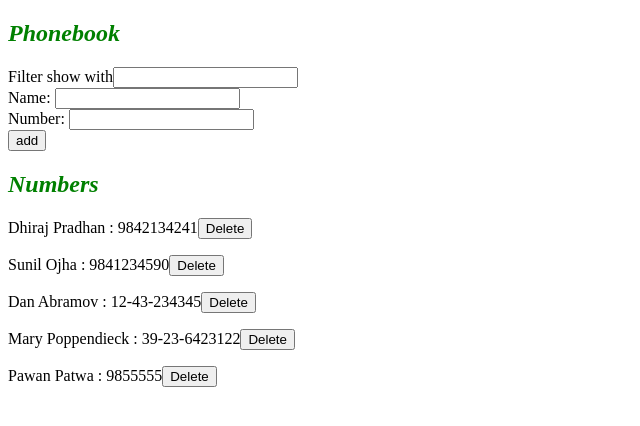
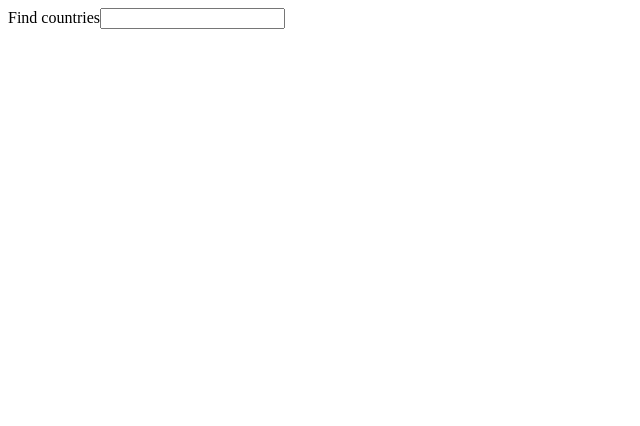
Before and after one commit to dpr4dhan/fullstackopen, a React (Vite) app: page / in a window 1280 px wide. Shown: the top 426 px of the page, without its empty margins (0-640 px from the left). Built offline with nearby package versions, Linux system fonts and the light colour scheme; data requests are answered from the project's data file.

Commit message:
#feat: - countries api integration - weather api integration of a single country's capital - used useEffect

```diff
--- a/src/App.jsx
+++ b/src/App.jsx
@@ -1,151 +1,78 @@
-import {useEffect, useState} from 'react'
-import personService from '/src/services/personService.js';
+import {useEffect, useState} from "react";
+import countryService from "./services/countryService.js";
 import Notification from "./components/Notification.jsx";
-
-const Person = ({person, handleDeletion}) => {
-    return (
-        <>
-            <p key={person.id}> {person.name} : {person.number}
-                <button onClick={handleDeletion}>Delete</button>
-            </p>
-
-        </>
-    )
-}
-
-const Filter = ({filter, onChangeHandler}) => {
-    return (<div>
-        Filter show with
-        <input value={filter} onChange={onChangeHandler}/>
-            </div>);
-}
-
-const PersonForm = ({name, onChangeNameHandler, number, onChangeNumberHandler, submissionHandler}) => {
-    return (
-        <form onSubmit={submissionHandler}>
-            <div>
-                Name: <input value={name} onChange={onChangeNameHandler}/>
-            </div>
-            <div>
-                Number: <input value={number} onChange={onChangeNumberHandler}/>
-            </div>
-            <div>
-                <button type="submit">add</button>
-            </div>
-        </form>
-    )
-}
-
+import Weather from "./components/Weather.jsx";
+import Country from "./components/Country.jsx";
 
 const App = () => {
-    const [persons, setPersons] = useState([])
-    const [newName, setNewName] = useState('')
-    const [newNumber, setNewNumber] = useState('')
-    const [filter, setFilter] = useState('')
-    const [errorMessage, setErrorMessage] = useState('');
-    const [successMessage, setSuccessMessage] = useState('');
-
+    const [filterCountry, setFilterCountry] = useState('')
+    const [countries, setCountries] = useState(null);
+    const [country, setCountry] = useState(null);
+    const [countryWeather, setCountryWeather] = useState(null)
+    const [errorMessage, setErrorMessage] = useState(null);
 
     useEffect(() => {
-        personService.getAll()
-            .then(fetchedPersons => setPersons(fetchedPersons))
-            .catch(err => console.log("Failed", err));
-    }, []);
-
-    const nameChangeHandler = (e) => setNewName(e.target.value)
-    const numberChangeHandler = (e) => setNewNumber(e.target.value)
-
-    const handleSubmission =  (e) => {
-        e.preventDefault();
-
-        const alreadyExists = persons.filter((person) => person.name === newName);
-
-        if(alreadyExists.length > 0){
-            if(confirm(`${newName} is already in the phonebook, replace the old number with new one?`)){
-                const updatedPerson = {
-                    name: newName,
-                    number: newNumber,
-                    id: alreadyExists[0].id
-                }
-                personService.updatePerson(alreadyExists[0].id, updatedPerson)
-                    .then(data =>  {
-                        const newPersonList = persons.map((person) => {
-                            console.log(person);
-                            if(person.id === data.id){
-                                person.number = data.number;
-                            }
-                            return person;
-                        })
-                        setPersons(newPersonList);
-                        setNewName('');
-                        setNewNumber('');
-                        setErrorMessage('');
-                        setSuccessMessage('Number Updated successfully');
-                    })
-                    .catch(err => setErrorMessage(`Record has already been deleted: ${err}`));
-
-            }else{
-                return false;
-            }
-            return false;
+        if(filterCountry){
+            countryService.getCountries(filterCountry)
+                .then(countries => {
+                    const filteredCountry = countries.filter((country) => {
+                       return country.name.common.toLowerCase().startsWith(filterCountry.toLowerCase());
+                    });
+                    if(filteredCountry.length > 10){
+                        setErrorMessage('Too many matches, be more specific');
+                        setCountries(null);
+                        setCountry(null)
+                    }
+                    else if(filteredCountry.length === 1){
+                        setCountry(filteredCountry[0]);
+                        setErrorMessage(null);
+                        setCountries(null);
+                        setCountryWeather(null);
+                    }
+                    else{
+                        setErrorMessage(null);
+                        setCountries(filteredCountry);
+                        setCountry(null)
+                        setCountryWeather(null)
+                    }
+                });
         }
 
-        const newPerson = {name: newName, number: newNumber, id: persons.length + 1};
-        personService.addNew(newPerson)
-            .then(data => {
-                setErrorMessage('');
-                setSuccessMessage('New contact added successfully');
-                return setPersons([
-                         ...persons,
-                        data
-                ])
-            })
-            .catch(err => setErrorMessage(`Error occurred: ${err}`));
-        setNewName('');
-        setNewNumber('');
+    }, [filterCountry]);
+
+    useEffect(() => {
+        if(country){
+            countryService.getWeather(country.capital[0])
+                .then(weather => {
+                    console.log('weather',weather);
+                    setCountryWeather(weather);
+                })
+                .catch(err => <Notification message={err} type="error" /> )
+        }else{
+            setCountryWeather(null);
+        }
+    }, [country]);
+
+    const handleShow = (country) => {
+        setCountry(country);
+        setCountries(null);
+        setErrorMessage(null);
     }
-
-    const handleDeletionOf= (id) => {
-        const selectedPerson = persons.find((person) => person.id === id);
-        console.log(selectedPerson);
-        if(confirm(`Delete ${selectedPerson.name}`)){
-            personService.deletePerson(id)
-                .then(response => {
-                    console.log(response);
-                    const newPersonList = persons.filter((person) => person.id !== id);
-                    setPersons(newPersonList);
-                    setErrorMessage('');
-                    setSuccessMessage('Contact record deleted successfully');
-                }).catch(err => setErrorMessage(`Record has already been deleted: ${err}`));
-        }
-
-    }
-
-    const filteredPersons = filter.length > 0 ? persons.filter((person) => person.name.toLowerCase().includes(filter.toLowerCase())) : '';
-
 
     return (
         <div>
-            <h2>Phonebook</h2>
-            { (successMessage.length >0) && <Notification message={successMessage} type="success"/>}
-            { (errorMessage.length >0) && <Notification message={errorMessage} type="error"/>}
-            <Filter filter={filter} onChangeHandler={(e) => setFilter(e.target.value)}/>
-
-            <PersonForm
-                name={newName}
-                onChangeNameHandler={nameChangeHandler}
-                number={newNumber}
-                onChangeNumberHandler={numberChangeHandler}
-                submissionHandler={handleSubmission}
-            />
-
-            <h2>Numbers</h2>
-            {filter.length > 0
-                ? filteredPersons.map((person) => <Person key={person.id} person={person} handleDeletion={() => handleDeletionOf(person.id)}/>)
-                : persons.map((person) => <Person key={person.id} person={person} handleDeletion={() => handleDeletionOf(person.id)}/>)}
-
+            <label htmlFor="filterCountry">Find countries</label>
+            <input type="text" value={filterCountry} onChange={(e) => setFilterCountry(e.target.value)}/>
+            {errorMessage && <Notification message={errorMessage} type="error"/>}
+            {country && (
+                <div>
+                    <Country country={country} />
+                    {countryWeather && <Weather weather={countryWeather} /> }
+                </div>
+            )}
+            {countries && countries.map((country) => <li key={country.area}>{country.name.common}<button onClick={() => handleShow(country)}>Show</button></li>)}
         </div>
     )
 }
 
-export default App
+export default App;
--- /dev/null
+++ b/src/components/Country.jsx
@@ -0,0 +1,20 @@
+const Country = ({country}) => {
+    return (
+        <>
+            <h2>{country.name.common}</h2>
+            <p>Capital: {country?.capital[0]}</p>
+            <p>Area: {country?.area}</p>
+            <h4>Languages:</h4>
+            <ul>
+                {Object.entries(country?.languages).map(([key, value]) => (
+                    <li key={key}>
+                        {value}
+                    </li>
+                ))}
+            </ul>
+            <img src={country?.flags?.png} alt={country?.flags?.alt}/>
+        </>
+    )
+}
+
+export default Country;
--- /dev/null
+++ b/src/components/Weather.jsx
@@ -0,0 +1,12 @@
+const Weather = ({weather}) => {
+    return (
+        <>
+            <h4>Weather in {weather?.name}</h4>
+            <p>Temperature: {weather?.main?.temp} Celsius</p>
+            <img src={`https://openweathermap.org/img/wn/${weather?.weather[0]?.icon}@2x.png`}/>
+            <p>Wind: {weather?.wind?.speed} m/s</p>
+        </>
+    )
+}
+
+export default Weather;
--- /dev/null
+++ b/src/services/countryService.js
@@ -0,0 +1,17 @@
+import axios from "axios";
+
+// const weather_api_key = import.meta.env.VITE_WEATHER_KEY
+const countryBaseUrl = 'https://studies.cs.helsinki.fi/restcountries/api/all'
+const weatherBaseUrl='https://api.openweathermap.org/data/2.5/weather?appid=b3cb56177199b7d1ff6f77e3664df5e8&units=metric'
+
+const getCountries = () => {
+    return axios.get(`${countryBaseUrl}`)
+        .then(response => response.data)
+}
+
+const getWeather = (capital) => {
+    return axios.get(`${weatherBaseUrl}&q=${capital}`)
+        .then(response => response.data)
+}
+
+export default {getCountries, getWeather}
```
